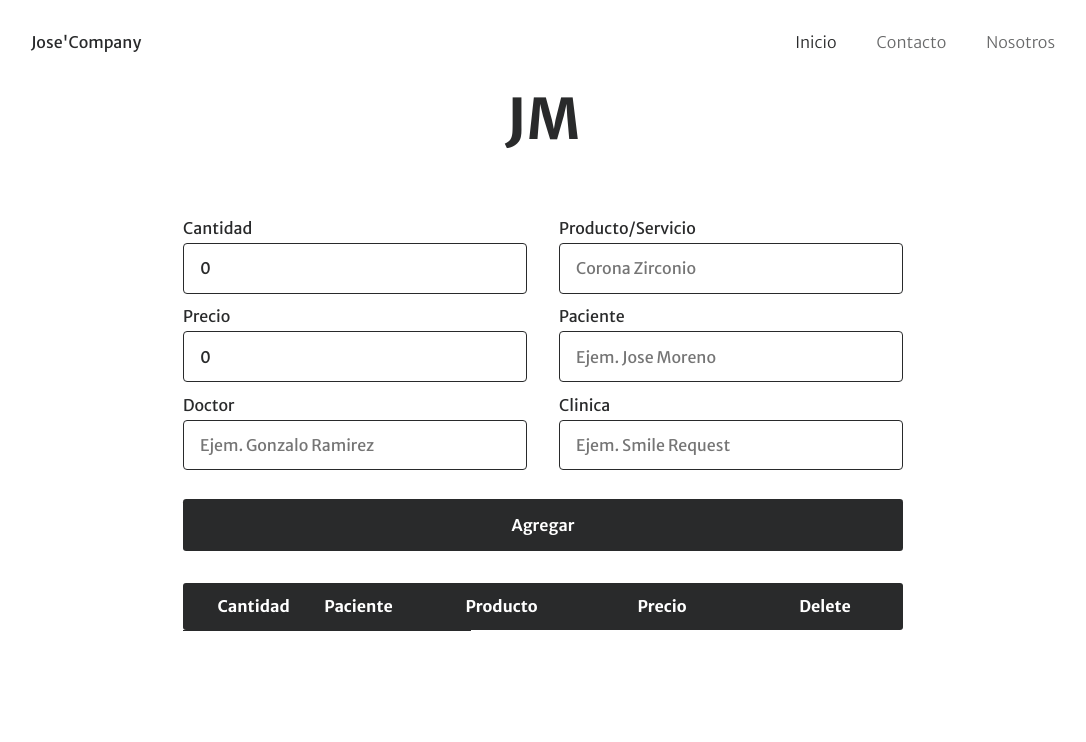
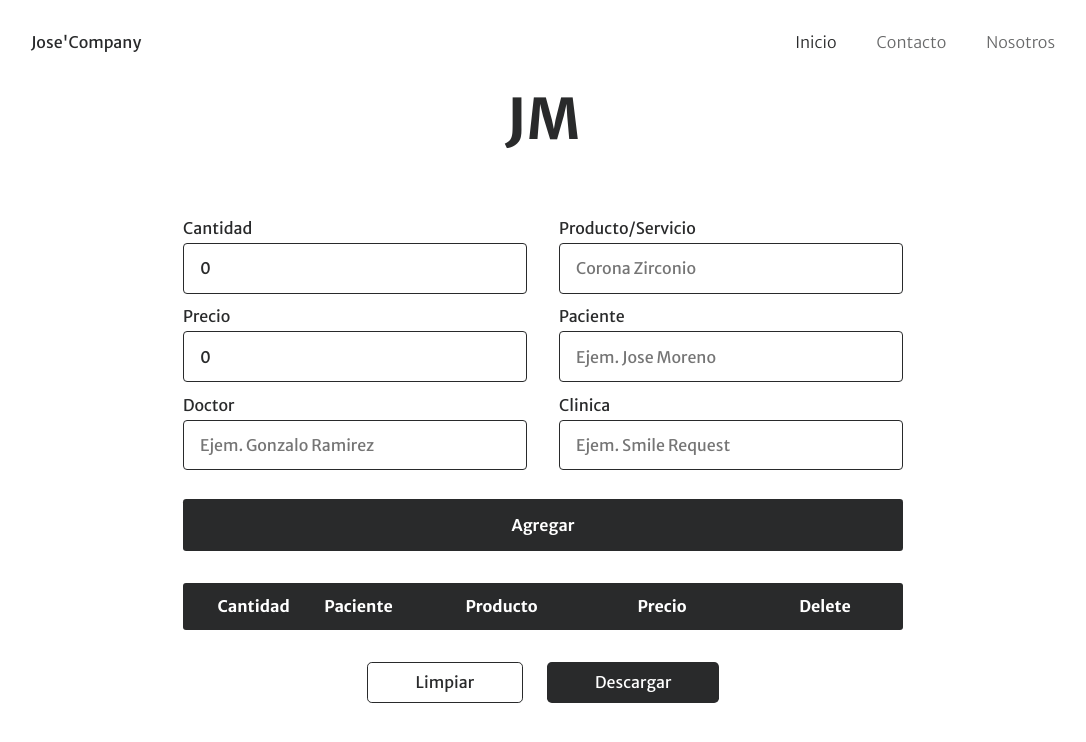
Before and after one commit to JooseMM/cuentas-PDF, a React (Vite) app: page / in a window 1280 px wide. Shown: the top 742 px of the page, without its empty margins (97-1183 px from the left). Built offline with nearby package versions, Linux system fonts and the light colour scheme.

Commit message:
fix styles of tables

```diff
--- a/src/App.css
+++ b/src/App.css
@@ -10,6 +10,12 @@
   padding: 0;
   margin: 0;
   font-size: 16px;
+}
+button {
+  border: none;
+  margin: 0;
+  padding: 0;
+  background-color: inherit;
 }
 ul {
   padding: 0;
@@ -87,7 +93,7 @@ a {
   flex-direction: column;
   margin-top: 2rem;
 }
-.input-section .add-button {
+.add-button {
   margin-top: 1rem;
   width: 100%;
   background-color: var(--soft-black);
@@ -97,6 +103,25 @@ a {
   padding: 1rem;
   border-radius: 0.2rem;
   font-weight: 600;
+}
+.alt-btn {
+  border: solid 1px var(--soft-black);
+  border-radius: 0.3rem;
+  padding: 0.6rem 3rem;
+}
+.finish-section {
+  display: flex;
+  justify-content: center;
+  margin-block : 2rem;
+}
+.finish-section > .download-btn {
+  margin-left: 1.5rem;
+}
+.download-btn {
+  background-color: var(--soft-black);
+  color: white;
+  border-radius: 0.3rem;
+  padding: 0.6rem 3rem;
 }
 table {
   border-collapse:collapse;
@@ -119,7 +144,7 @@ th {
   color: white;
 }
 td {
-  padding-block: 1.5rem;
+  padding-block: 1.2rem;
   width: 9rem;
   font-size: 16px;
 }
@@ -127,6 +152,7 @@ tr {
   border-bottom: solid 1px var(--soft-black);
 }
 tfoot > tr {
+  border: none;
   text-align: left;
 }
 tfoot th {
@@ -136,6 +162,7 @@ tfoot td {
   padding-block: 0.8rem;
 }
 .client {
+  /* */
 }
 .product {
   width: 11rem;
--- a/src/App.tsx
+++ b/src/App.tsx
@@ -13,6 +13,10 @@ function App() {
     <main className="main-container">
       <InputInterface handleChange={handleChange} state={state} />
       <OutputInterface setTotalPayment={setTotalPayment} state={state} handleChange={handleChange} totalPayment={totalPayment}/>
+      <div className="finish-section">
+	<button className="alt-btn">Limpiar</button>
+	<button className="download-btn">Descargar</button>
+      </div>
     </main>
     </>
   )
--- a/src/Components/InputInterface.tsx
+++ b/src/Components/InputInterface.tsx
@@ -1,4 +1,3 @@
-import { useEffect } from "react";
 import { InputInterfaceProps } from "../interfaces/interfaces";
 
 function InputInterface ({state, handleChange}:InputInterfaceProps) {
```
